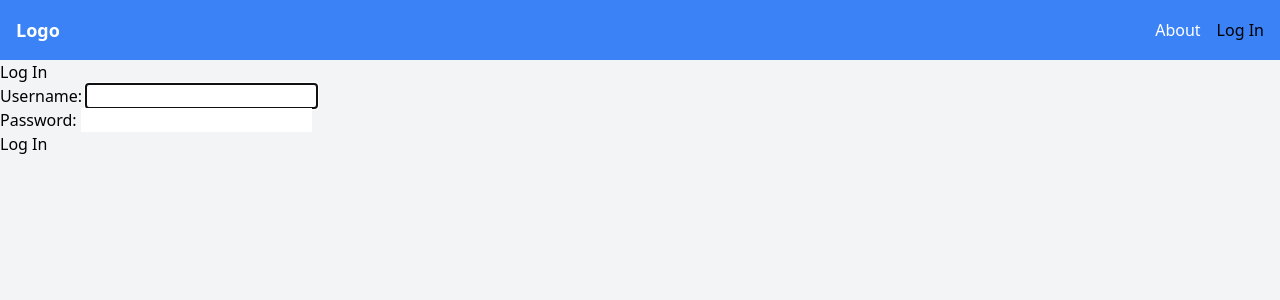
After one commit to layton-skidmore/SoundCanvas, a Django app: page /accounts/login/ in a window 1280 px wide. The commit adds this page. Shown: the top 300 px of the page. Run offline with Django 4.2, Linux system fonts and the light colour scheme; some libraries are stand-ins or nearby versions.

Commit message:
add login

```diff
--- a/main_app/templates/base.html
+++ b/main_app/templates/base.html
@@ -18,11 +18,17 @@
         <div class="max-w-7xl mx-auto flex justify-between items-center">
             <div class="text-white font-semibold text-lg">Logo</div>
             <ul class="flex space-x-4">
-                <li><a href="{% url 'index' %}" class="text-white hover:underline">My Profile</a></li>
-                <li><a href="{% url 'new_album' %}" class="text-white hover:underline">New Album</a></li>
-                <li><a href="#" class="text-white hover:underline">Discussion</a></li>
-                <li><a href="#" class="text-white hover:underline">New Discussion</a></li>
                 <li><a href="{% url 'about' %}" class="text-white hover:underline">About</a></li>
+                {% if user.is_authenticated %}
+                    <li><a href="{% url 'index' %}" class="text-white hover:underline">My Profile</a></li>
+                    <li><a href="{% url 'new_album' %}" class="text-white hover:underline">New Album</a></li>
+                    <li><a href="#" class="text-white hover:underline">Discussion</a></li>
+                    <li><a href="#" class="text-white hover:underline">New Discussion</a></li>
+                    <li><a href="{% url 'logout' %}">Log Out</a></li>
+                {% else %}
+                    <li><a href="{% url 'login' %}">Log In</a></li>
+                {% endif %}
+
             </ul>
         </div>
     </nav>
--- /dev/null
+++ b/main_app/templates/registration/login.html
@@ -0,0 +1,14 @@
+{% extends 'base.html' %}
+{% block content %}
+
+<h1>Log In</h1>
+
+<!-- Add the login form -->
+<form method="POST" action="{% url 'login' %}">
+  {% csrf_token %}
+  {{ form.as_p }}
+  <input type="hidden" name="next" value="{{ next }}">
+  <button type="submit" class="btn">Log In</button>
+</form>
+
+{% endblock %}
--- a/main_app/urls.py
+++ b/main_app/urls.py
@@ -5,5 +5,5 @@ urlpatterns = [
 	path('', views.home, name='home'),
     path('index/', views.profile_index, name='index'),
     path('about/', views.about, name='about'),
-    path('new_album/', views.NewAlbumView.as_view(), name='new_album'),
+    path('new_album/create/', views.NewAlbumView.as_view(), name='new_album'),
  ]
--- a/main_app/views.py
+++ b/main_app/views.py
@@ -16,3 +16,7 @@ class NewAlbumView(CreateView):
     model = Album
     fields = ['name', 'artist_name']
     template_name = 'main_app/new_album.html'
+
+    def form_valid(self, form):
+        form.instance.user = self.request.user
+        return super().form_valid(form)
--- a/unit_three_project/settings.py
+++ b/unit_three_project/settings.py
@@ -122,6 +122,10 @@ USE_TZ = True
 
 STATIC_URL = '/static/'
 
+LOGIN_REDIRECT_URL = '/index/'
+
+LOGOUT_REDIRECT_URL = '/'
+
 
 # Default primary key field type
 # https://docs.djangoproject.com/en/4.2/ref/settings/#default-auto-field
--- a/unit_three_project/urls.py
+++ b/unit_three_project/urls.py
@@ -20,4 +20,5 @@ from django.urls import path, include
 urlpatterns = [
     path('admin/', admin.site.urls),
     path('', include('main_app.urls')),
+    path('accounts/', include('django.contrib.auth.urls')),
 ]
```
